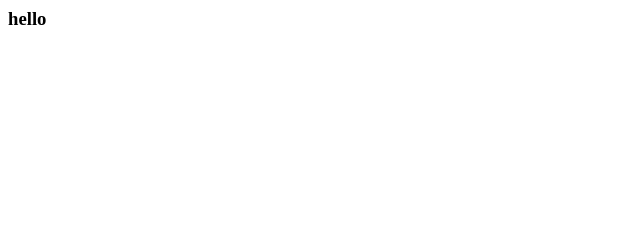
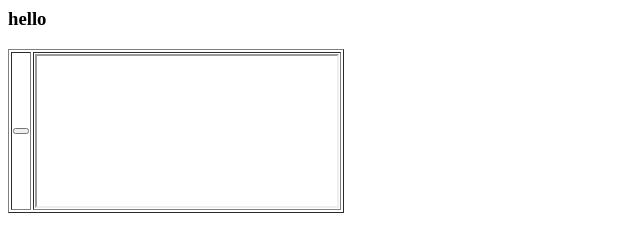
Before and after one commit to WardCunningham/fav2, a plain HTML site: page index.html in a window 1280 px wide. Shown: the whole page, without its empty margins (0-640 px from the left). Drawn offline with Linux system fonts and the light colour scheme.

Commit message:
Update index.html

```diff
--- a/index.html
+++ b/index.html
@@ -1 +1,12 @@
 <h3>hello</h3>
+<table border=1><tr>
+	<td>
+		<button onclick="show('WardCunningham')">
+	<td>
+		<iframe>
+</table>
+<script>
+  function show (title) {
+    console.log(title)
+  }
+</script>
```
